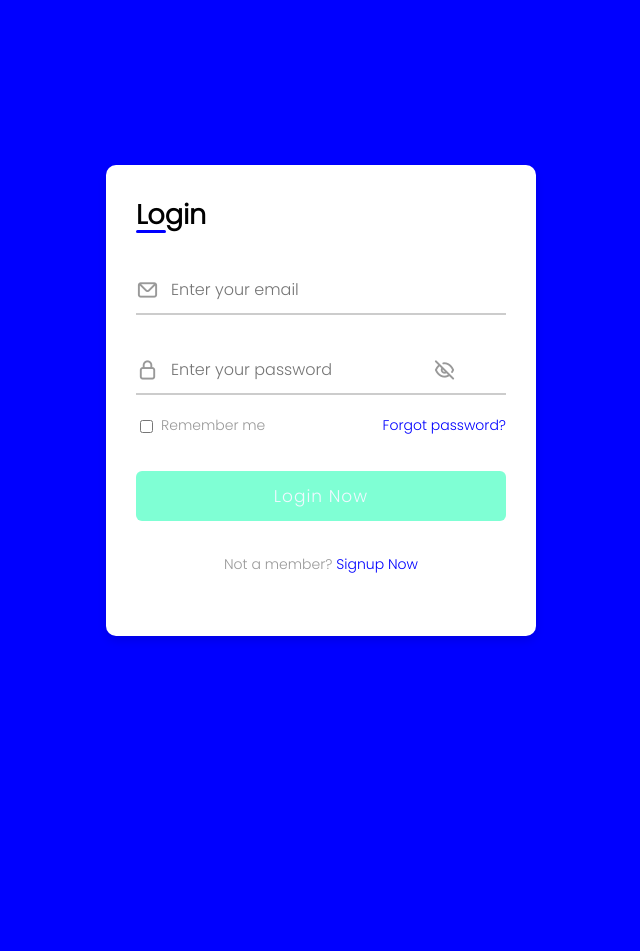
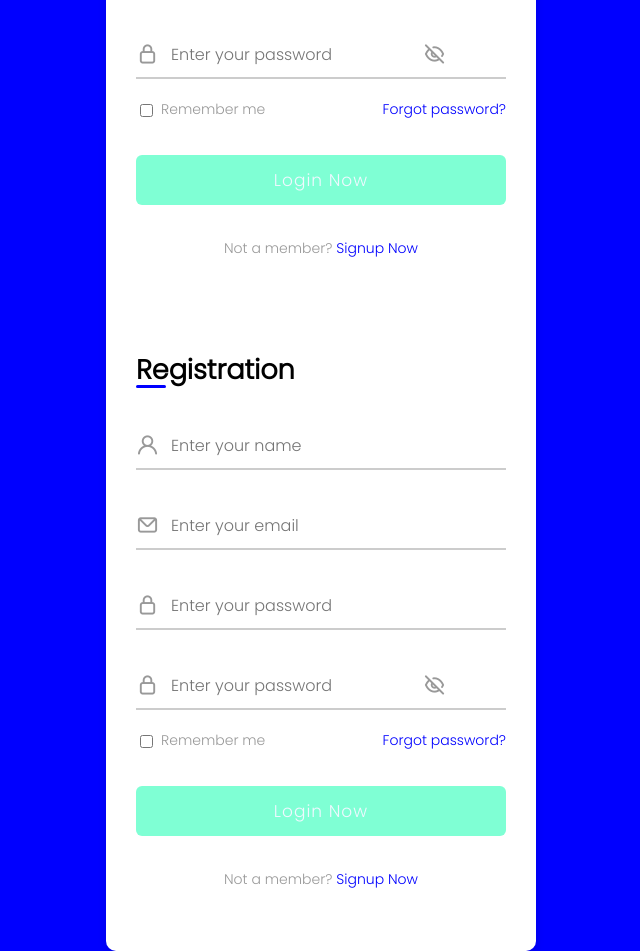
Before and after one commit to Kushan-Dias/Project-UCIA, a PHP site: page /login.html in a window 1280 px wide. Shown: the whole page, without its empty margins (319-959 px from the left). Before the commit the page ends 641 px from the top, so only its background shows below. Run offline with PHP 8.4, Linux system fonts and the light colour scheme.

Commit message:
registration form

```diff
--- a/ucea/login.css
+++ b/ucea/login.css
@@ -75,6 +75,8 @@ body{
 }
 .input-field i.showHidePw{
     right: 50px;
+    cursor: pointer;
+    padding: 10px;
 }
 
 .form .checkbox-text{
--- a/ucea/login.html
+++ b/ucea/login.html
@@ -46,7 +46,48 @@
             </div>
 
             <!--registraion form-->
+            <div class="form login">
+                <span class="title">Registration</span>
+                <form action="#">
+                    <div class="input-field">
+                        <input type="text" placeholder="Enter your name" name="" id="" required>
+                        <i class="uil uil-user"></i>
+                    </div>
+                    <div class="input-field">
+                        <input type="text" placeholder="Enter your email" name="" id="" required>
+                        <i class="uil uil-envelope icon"></i>
+                    </div>
+                    <div class="input-field">
+                        <input type="password" placeholder="Enter your password" name="" id="" required>
+                        <i class="uil uil-lock icon"></i>
 
+                    </div>
+                    <div class="input-field">
+                        <input type="password" placeholder="Enter your password" name="" id="" required>
+                        <i class="uil uil-lock icon"></i>
+                        <i class="uil uil-eye-slash showHidePw"></i>
+                    </div>
+
+                    <div class="checkbox-text">
+                        <div class="checkbox-content">
+                            <input type="checkbox" name="" id="logcheck">
+                            <label for="logcheck" class="text">Remember me</label>
+                        </div>
+
+                        <a href="#" class="text">Forgot password?</a>
+                    </div>
+
+                    <div class="input-field button">
+                        <input type="button" value="Login Now">
+                    </div>
+                </form>
+
+                <div class="login-signup">
+                    <span class="text">Not a member?
+                        <a href="#" class="text signup-text">Signup Now</a>
+                    </span>
+                </div>
+            </div>
         </div>
     </div>
 
```
Also changed, not shown: ucea/loginJS.js (added).
